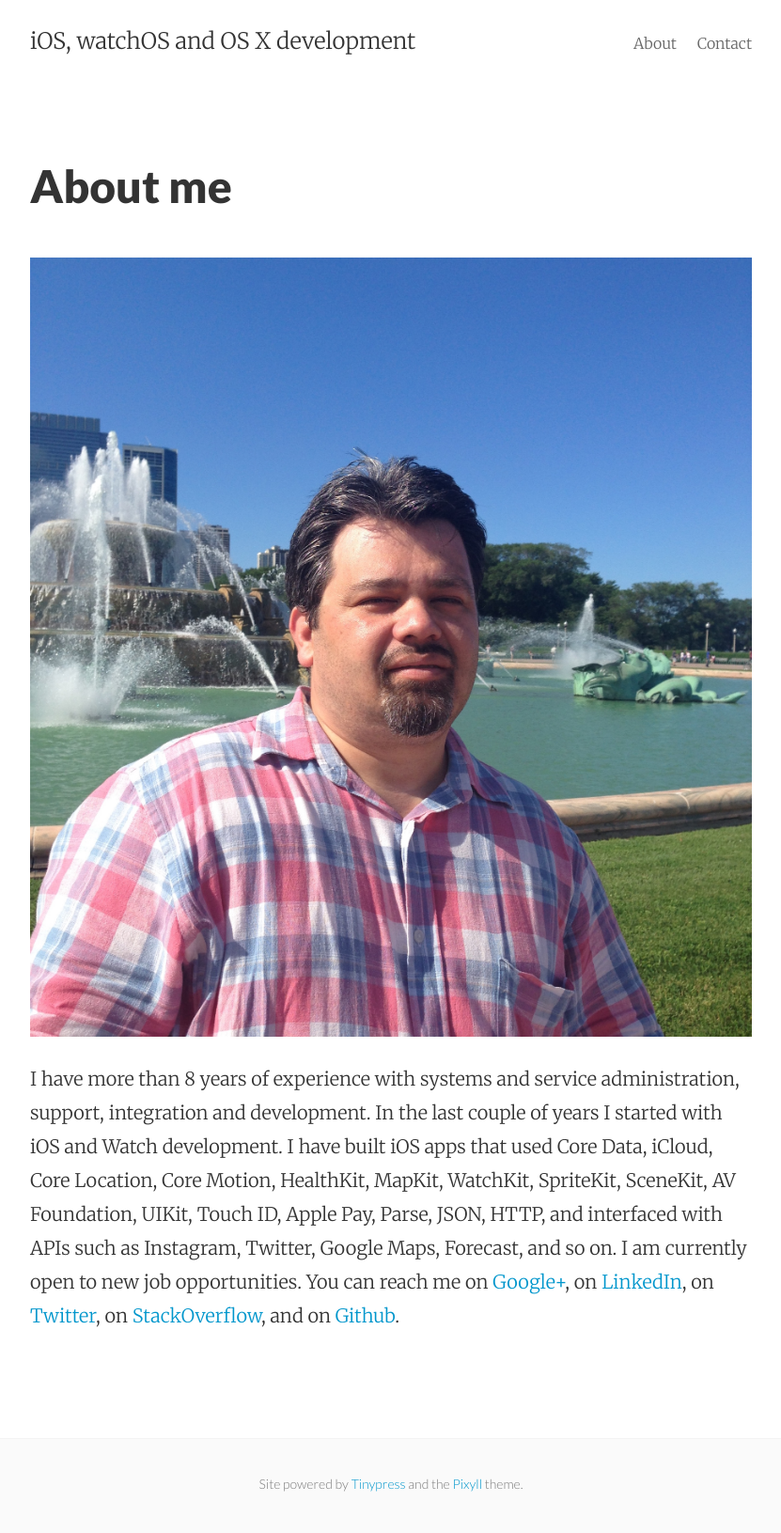
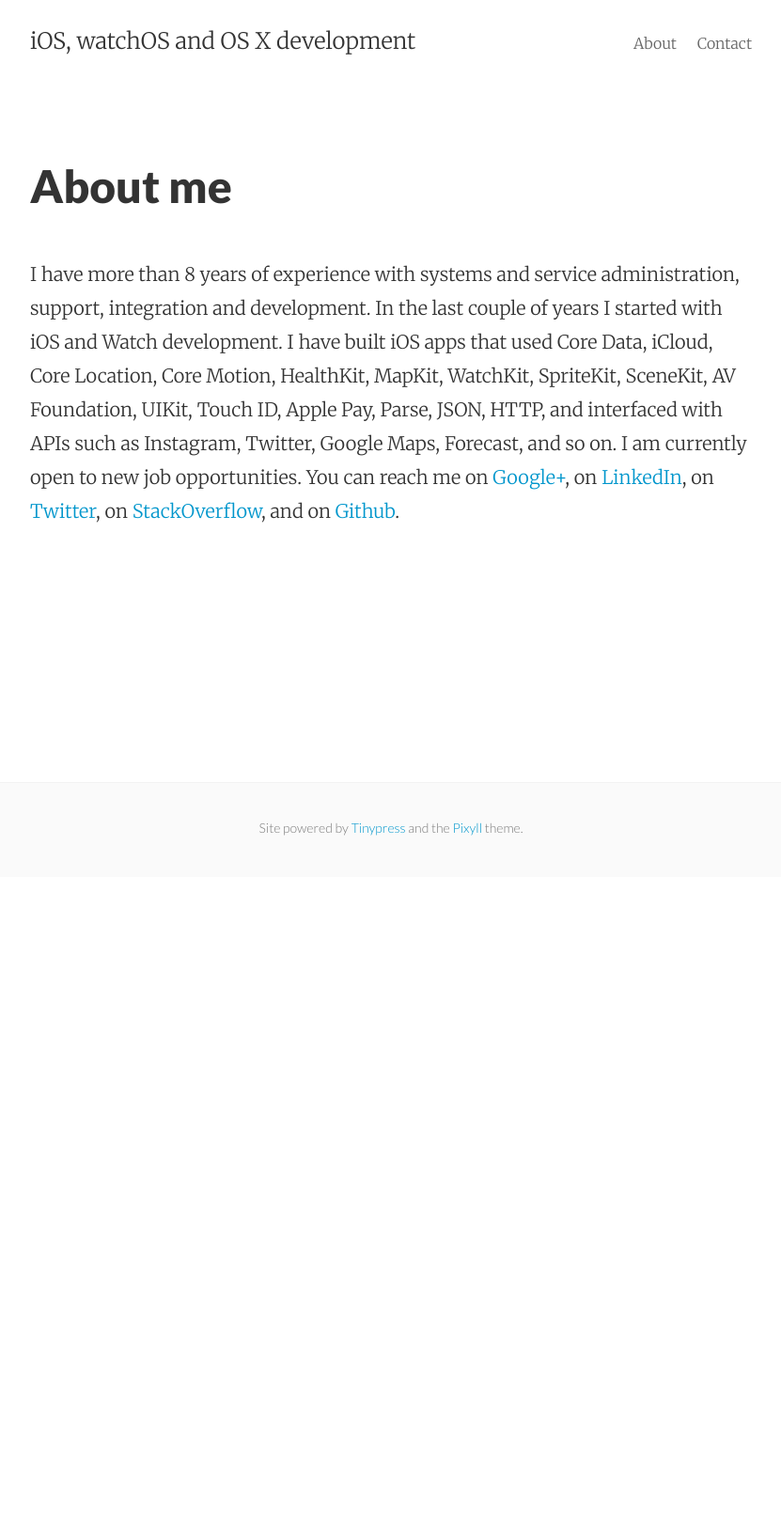
Before and after one commit to mhorga/mhorga.github.io, a Jekyll site: the page built from about.html, in a window 1280 px wide. Shown: the whole page at 94% size, without its empty margins (224-1055 px from the left). Built offline with Jekyll 4.4.1, drawn with Linux system fonts in a browser that asks for light colours; after the commit the page ends 933 px from its top, so only the background shows below that.

Commit message:
Added About page

```diff
--- a/about.html
+++ b/about.html
@@ -5,6 +5,7 @@ permalink: /about/
 ---
 
 <div class="py2">
-  <p><img src="../me.jpg" alt="mhorga"></p>
+
   <p>I have more than 8 years of experience with systems and service administration, support, integration and development. In the last couple of years I started with iOS and Watch development. I have built iOS apps that used Core Data, iCloud, Core Location, Core Motion, HealthKit, MapKit, WatchKit, SpriteKit, SceneKit, AV Foundation, UIKit, Touch ID, Apple Pay, Parse, JSON, HTTP, and interfaced with APIs such as Instagram, Twitter, Google Maps, Forecast, and so on. I am currently open to new job opportunities. You can reach me on <a href="https://plus.google.com/u/0/+MariusHorga/about" target="_blank">Google+</a>, on <a href="https://www.linkedin.com/in/mhorga" target="_blank">LinkedIn</a>, on <a href="https://twitter.com/mhorga_" target="_blank">Twitter</a>, on <a href="http://stackoverflow.com/users/3948730/marius" target="_blank">StackOverflow</a>, and on <a href="https://github.com/mhorga" target="_blank">Github</a>.</p>
+
 </div>
```
Also changed, not shown: me.jpg (deleted).
